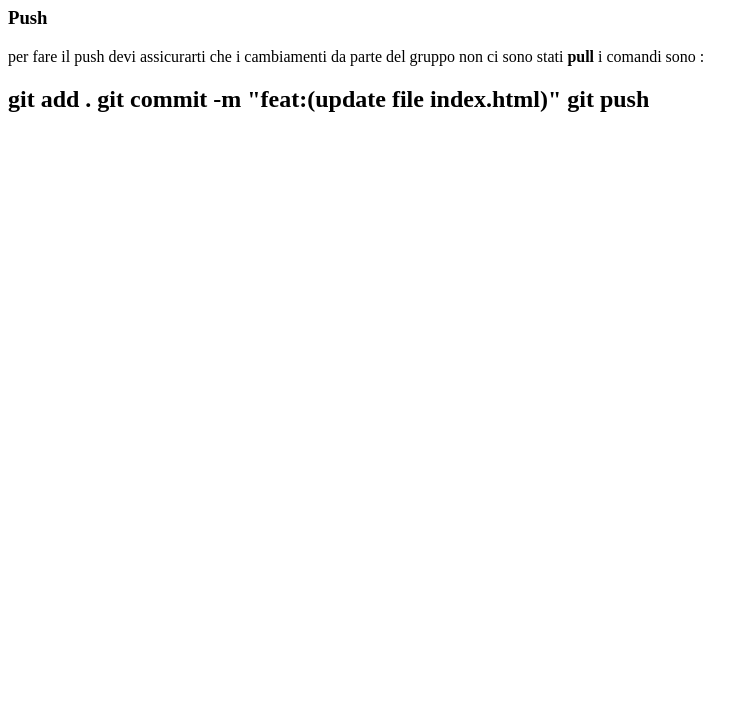
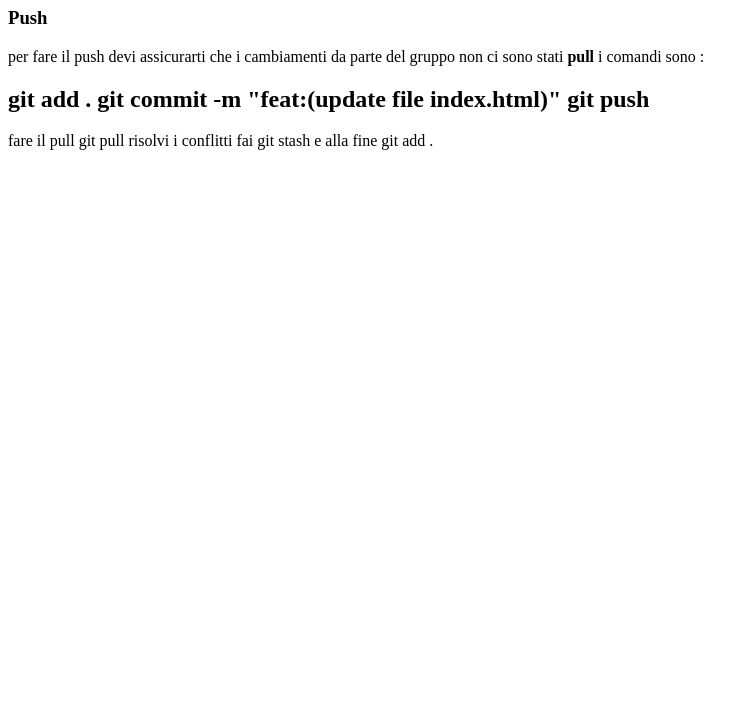
Before and after one commit to sissi89/git-merge, a plain HTML site: page index.html in a window 1280 px wide. Shown: the part 73-800 px from the top of the page, without its empty margins (0-750 px from the left). Drawn offline with Linux system fonts and the light colour scheme.

Commit message:
feat:(add row ad cod pull)

```diff
--- a/index.html
+++ b/index.html
@@ -20,6 +20,8 @@
              git commit -m "feat:(update file index.html)"
              git push
          </h2>
+         fare il pull
+         git pull risolvi i conflitti fai git stash e alla fine git add .
      </p>
 
 
```
